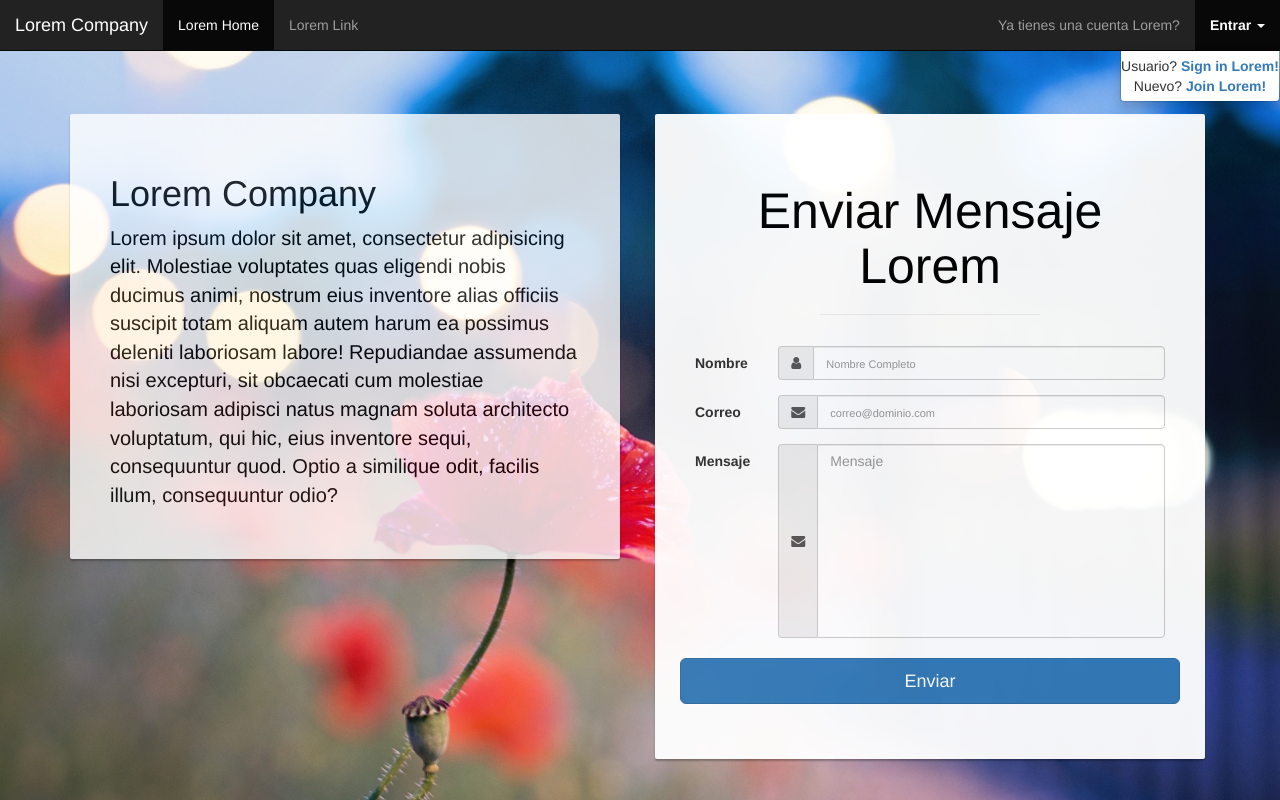
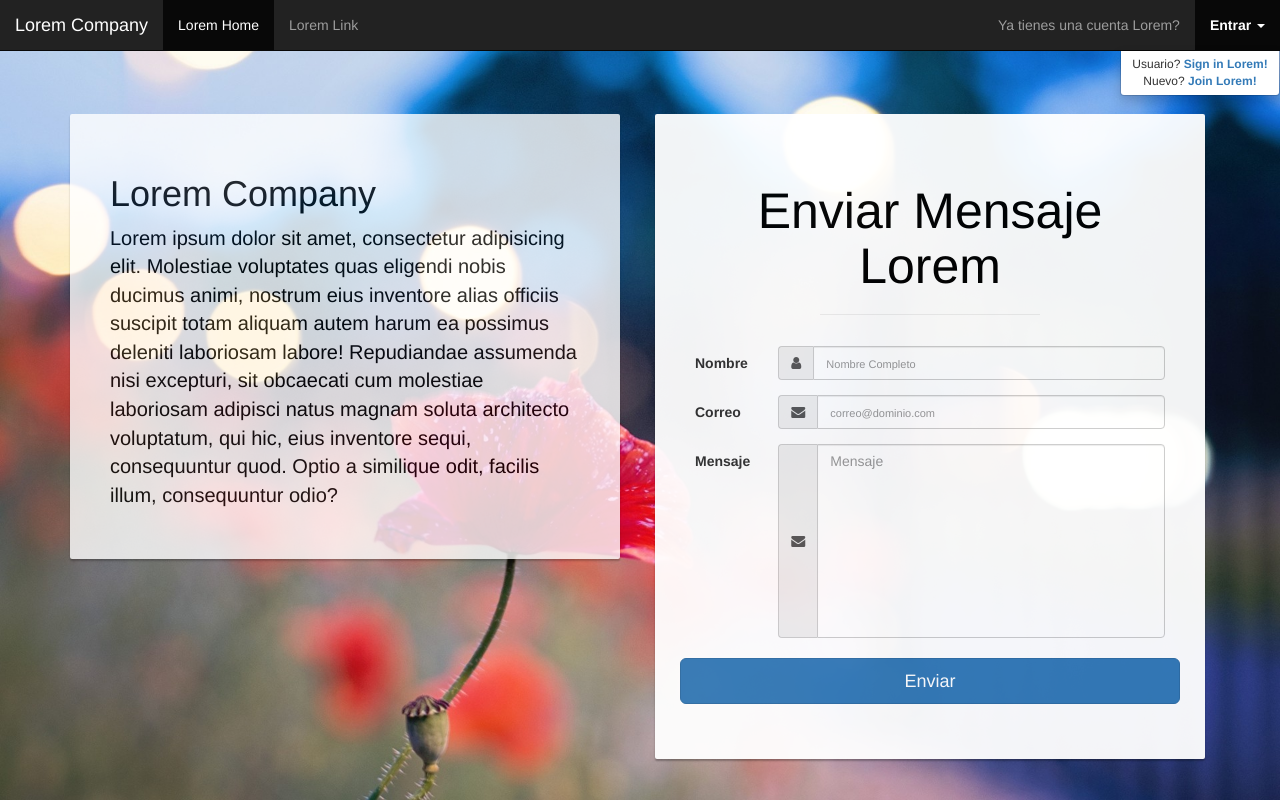
Before and after one commit to carlos-bermudez1982/formulario, a plain HTML site: page index.html in a window 1280 px wide. Both pictures are taken after a click on the link "Entrar". Drawn offline with Linux system fonts and the light colour scheme.

Commit message:
añadir faltante

```diff
--- a/css/style.css
+++ b/css/style.css
@@ -98,6 +98,10 @@
 	resize: none;
 }
 
+.texto {
+	font-size: 12px;
+}
+
 @media screen and (width: 700px) {
 	.main-left {
 		width: 100%;
--- a/index.html
+++ b/index.html
@@ -52,13 +52,13 @@
 							<ul id="login-dp" class="dropdown-menu">
 								<li>
 									<!-- <div class="row"> -->
-										<div class="text-center">
+										<div class="text-center texto">
 											Usuario? <a href="login.html"><b>Sign in Lorem!</b></a>
 										</div>
 									<!-- </div>	 -->
 								</li>
 								<li>
-									<div class="bottom text-center">
+									<div class="bottom text-center texto">
 										Nuevo? <a href="register.html"><b>Join Lorem!</b></a>
 									</div>
 								</li>
```
Also changed, not shown: login.html (+2 -2 lines), register.html (+2 -2 lines).
